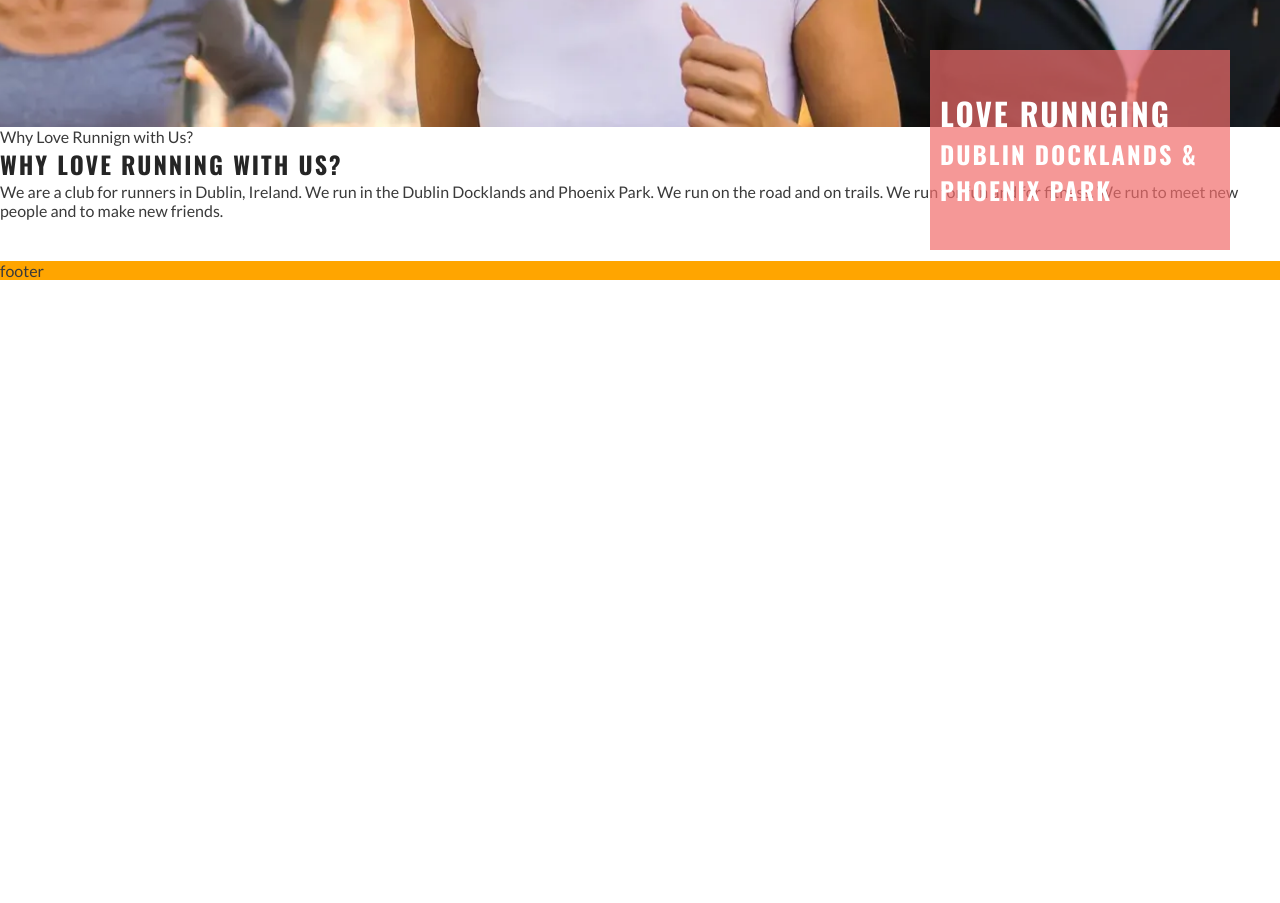
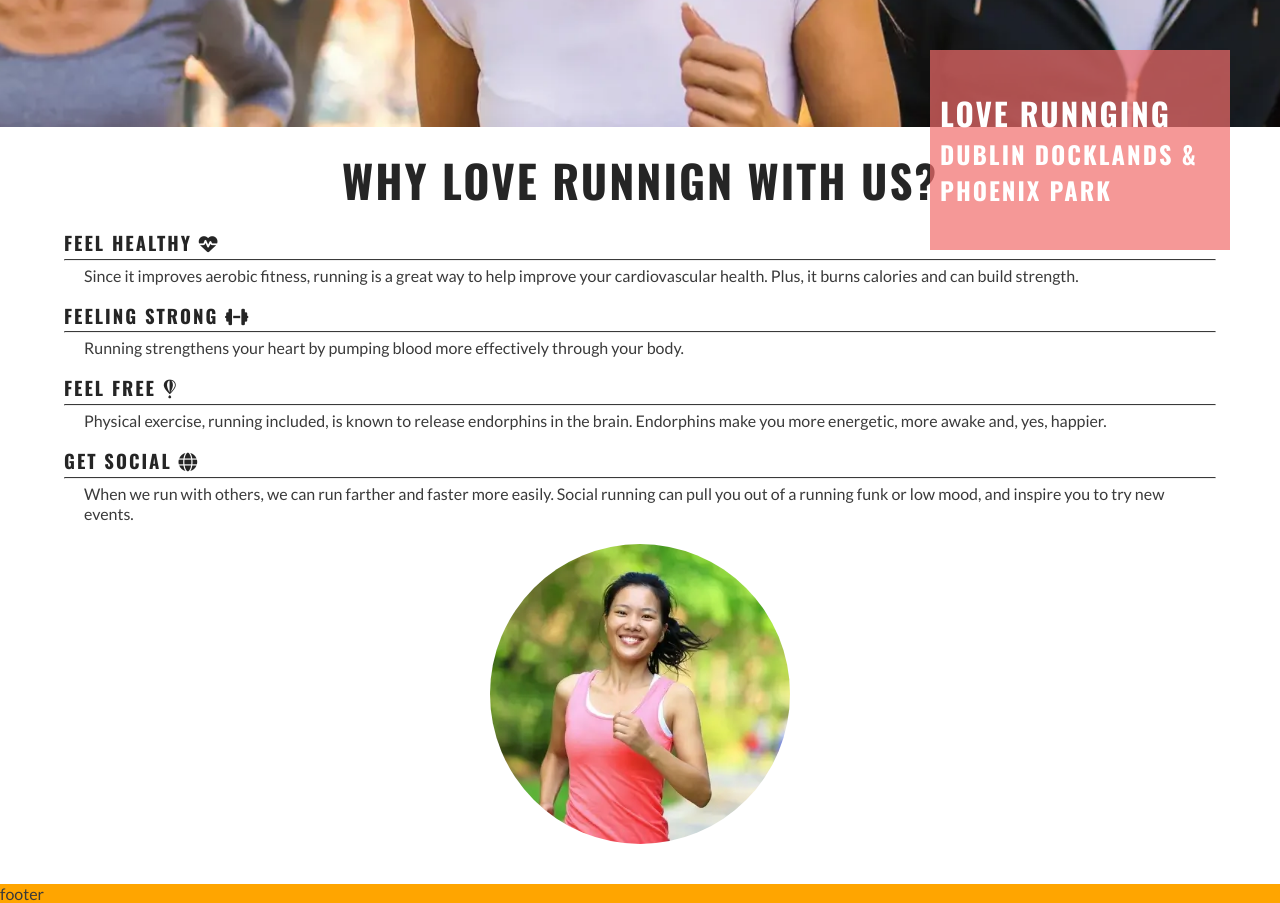
Before and after one commit to Leon4721/love-running, a plain HTML site: page index.html in a window 1280 px wide. Shown: the part 520-1423 px from the top of the page. Before the commit the page ends 800 px from the top, so only its background shows below. Drawn offline with nearby package versions, Linux system fonts and the light colour scheme.

Commit message:
add icons to h3  titles  and benefits image

```diff
--- a/assets/css/style.css
+++ b/assets/css/style.css
@@ -37,7 +37,7 @@ header {
     align-items: baseline;
 }
 header a {
-    text-decoration:none; color:inherit}
+    text-decoration:none; color:inherit;}
 
 
 #menu{
@@ -100,6 +100,47 @@ main {
     right:50px;
 
 }
+#reasons{
+    width:90%;
+    margin: 20px auto;
+}
+
+#reasons h2{
+    margin-bottom: 20px;
+    text-align: center;
+    font-size: 280%;
+}
+
+#benefits-physical>div,
+#benefits-mental>div {
+    line-height: 20px;
+    margin-bottom: 20px;
+}
+
+#benefits p {
+    padding: 0 20px;
+}
+
+hr {
+    border-top: 1px solid #3a3a3a;
+    margin: 5px 0;
+}
+#circle-cover-bg {
+    background: url('../images/reasons-image.webp') no-repeat top center / cover;
+    height: 90vw;
+    width: 90vw;
+    margin-bottom: 20px;
+    /* Makes the square image into a circle */
+    border-radius: 50%;
+    max-width: 300px;
+    max-height: 300px;
+}
+
+#benefits-image {
+    display: flex;
+    align-items: center;
+    justify-content: center;
+}
 
 #cover-text > h2, #cover-text > h3{
     color:#ffffff;
@@ -113,6 +154,6 @@ footer {
     text-align: center;
     list-style-type: none;
     display: flex;
-    justify-content:space-evenly
-    padding:20px
+    justify-content:space-evenly;
+    padding:20px;
 }
--- a/index.html
+++ b/index.html
@@ -3,6 +3,7 @@
   <head>
     <meta charset="UTF-8" />
     <meta name="viewport" content="width=device-width, initial-scale=1.0" />
+
     <!--meta tags for search engines-->
     <meta
       name="description"
@@ -35,6 +36,7 @@
     />
     <!--Stylesheet-->
     <link rel="stylesheet" href="assets/css/style.css" />
+   <script src="https://kit.fontawesome.com/d661e84bb6.js" crossorigin="anonymous"></script>
   </head>
   <body>
     <header>
@@ -59,16 +61,46 @@
           <h3>Dublin Docklands & Phoenix Park</h3>
         </div>
       </section>
-      <section id=""reasons">Why Love Runnign with Us?
+      <!--Reasons Section-->
+
+      <section id="reasons">
+        <h2>Why Love Runnign with Us?</h2>
         <div id="benefits">
-          <div id="benefits-physical"> </div>
-        <h2>Why Love Running with Us?</h2>
-        <p>
-          We are a club for runners in Dublin, Ireland. We run in the Dublin
-          Docklands and Phoenix Park. We run on the road and on trails. We run
-          for fun and for fitness. We run to meet new people and to make new
-          friends.
-        </p>
+
+          <div id="benefits-physical">
+            <div><h3>Feel healthy <i class="fa-solid fa-heartbeat"></i></h3>
+              <hr>
+              <p>Since it improves aerobic fitness, running is a great way to help improve your cardiovascular health. Plus, it burns calories and can build strength.</p>
+            </div>
+            <div>
+       <h3>
+        Feeling strong <i class="fa-solid fa-dumbbell"></i>
+       </h3>
+       <hr>
+        <p>Running strengthens your heart by pumping blood more effectively through your body.</p>
+
+            </div>
+          </div>
+           <div id="benefits-mental">
+            <div>
+              <h3>Feel Free <i class="fa-brands fa-fly"></i></h3>
+              <hr>
+              <p>Physical exercise, running included, is known to release endorphins in the brain. Endorphins make you more energetic, more awake and, yes, happier.</p>
+            </div>
+            <div>
+       <h3>Get social <i class="fa-solid fa-globe"></i>
+       </h3>
+       <hr>
+        <p>When we run with others, we can run farther and faster more easily. Social running can pull you out of a running funk or low mood, and inspire you to try new events.</p>
+
+            </div>
+          </div>
+
+            <div id="benefits-image">
+              <div id="circle-cover-bg"></div>
+            </div>
+
+          </div>
       </section>
 
       </section>
```
Also changed, not shown: assets/images/reasons-image.webp (added).
